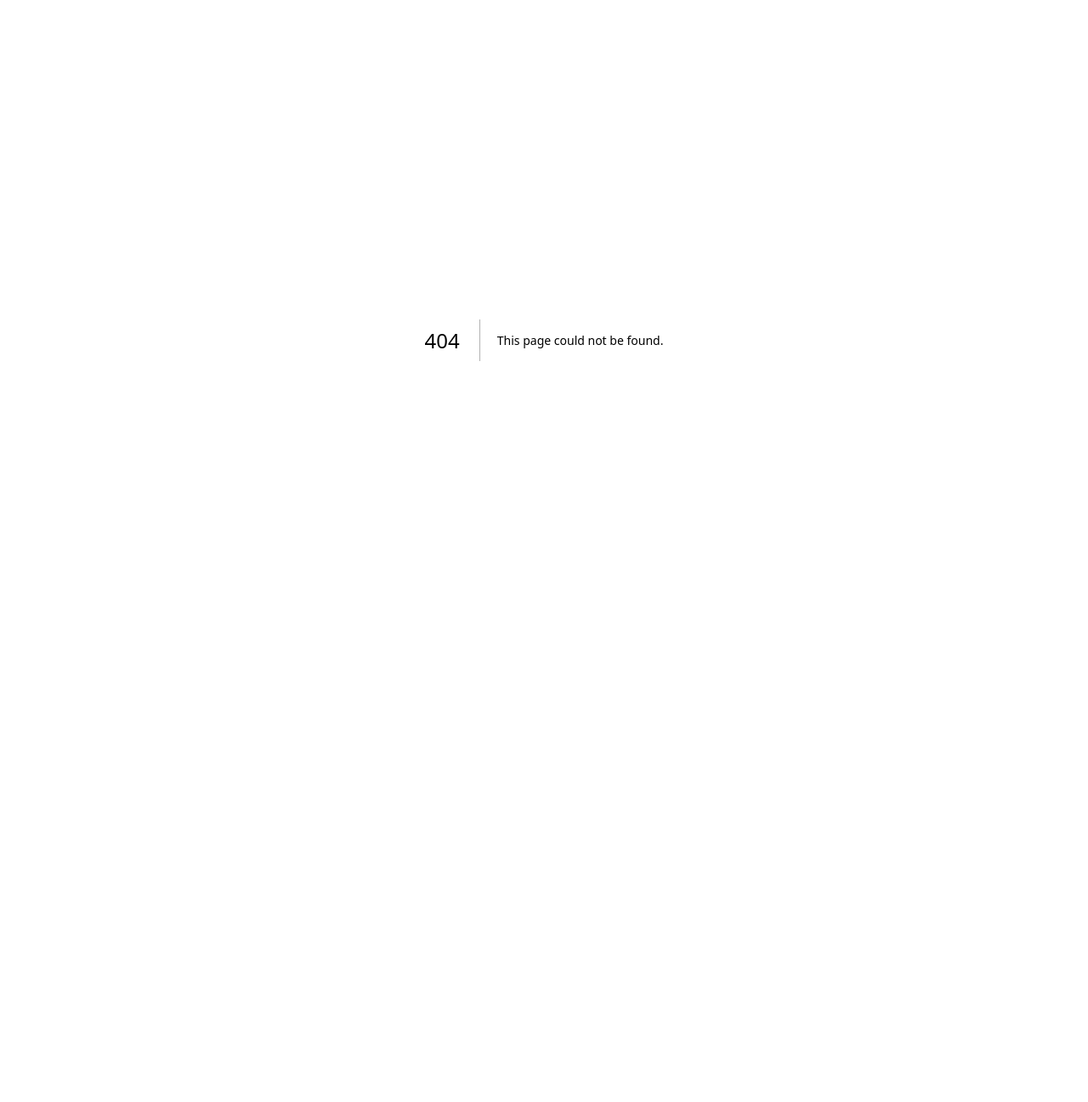
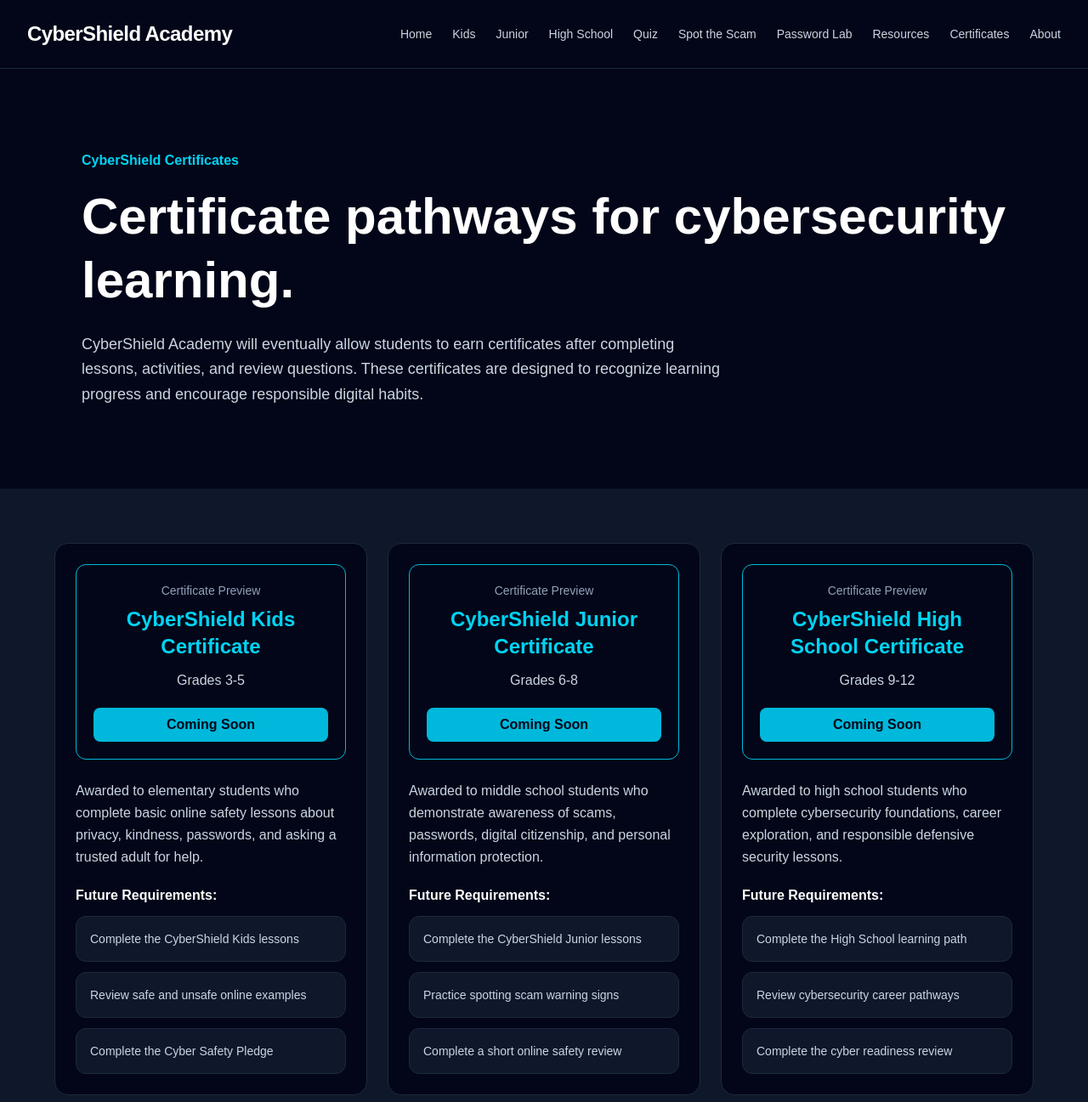
Before and after one commit to sanjith-cpu/cybershield-academy, a Next.js app: page /certificates in a window 1280 px wide. Before the commit this address had no page. Shown: the top 1297 px of the page at 85% size. Before the commit the page ends 800 px from the top, so only its background shows below. Built offline with nearby package versions, Linux system fonts and the light colour scheme.

Commit message:
Add certificate pathways page

```diff
--- /dev/null
+++ b/app/certificates/page.tsx
@@ -0,0 +1,151 @@
+import Footer from "@/components/Footer";
+import Navbar from "@/components/Navbar";
+
+const certificates = [
+  {
+    title: "CyberShield Kids Certificate",
+    audience: "Grades 3-5",
+    description:
+      "Awarded to elementary students who complete basic online safety lessons about privacy, kindness, passwords, and asking a trusted adult for help.",
+    requirements: [
+      "Complete the CyberShield Kids lessons",
+      "Review safe and unsafe online examples",
+      "Complete the Cyber Safety Pledge",
+    ],
+  },
+  {
+    title: "CyberShield Junior Certificate",
+    audience: "Grades 6-8",
+    description:
+      "Awarded to middle school students who demonstrate awareness of scams, passwords, digital citizenship, and personal information protection.",
+    requirements: [
+      "Complete the CyberShield Junior lessons",
+      "Practice spotting scam warning signs",
+      "Complete a short online safety review",
+    ],
+  },
+  {
+    title: "CyberShield High School Certificate",
+    audience: "Grades 9-12",
+    description:
+      "Awarded to high school students who complete cybersecurity foundations, career exploration, and responsible defensive security lessons.",
+    requirements: [
+      "Complete the High School learning path",
+      "Review cybersecurity career pathways",
+      "Complete the cyber readiness review",
+    ],
+  },
+];
+
+export default function CertificatesPage() {
+  return (
+    <main className="min-h-screen bg-slate-950 text-white">
+      <Navbar />
+
+      <section className="px-8 py-24 max-w-6xl mx-auto">
+        <p className="mb-4 text-cyan-400 font-semibold">
+          CyberShield Certificates
+        </p>
+
+        <h1 className="text-4xl md:text-6xl font-extrabold leading-tight mb-6">
+          Certificate pathways for cybersecurity learning.
+        </h1>
+
+        <p className="text-lg text-slate-300 leading-relaxed max-w-3xl">
+          CyberShield Academy will eventually allow students to earn certificates
+          after completing lessons, activities, and review questions. These
+          certificates are designed to recognize learning progress and encourage
+          responsible digital habits.
+        </p>
+      </section>
+
+      <section className="px-8 py-16 bg-slate-900">
+        <div className="max-w-6xl mx-auto grid md:grid-cols-3 gap-6">
+          {certificates.map((certificate) => (
+            <div
+              key={certificate.title}
+              className="rounded-2xl bg-slate-950 border border-slate-800 p-6 hover:border-cyan-500 transition"
+            >
+              <div className="rounded-xl border border-cyan-500 p-5 mb-6 text-center">
+                <p className="text-sm text-slate-400 mb-2">
+                  Certificate Preview
+                </p>
+
+                <h2 className="text-2xl font-bold text-cyan-400 mb-3">
+                  {certificate.title}
+                </h2>
+
+                <p className="text-slate-300">{certificate.audience}</p>
+
+                <div className="mt-5 rounded-lg bg-cyan-500 px-4 py-2 text-slate-950 font-semibold">
+                  Coming Soon
+                </div>
+              </div>
+
+              <p className="text-slate-300 leading-relaxed mb-5">
+                {certificate.description}
+              </p>
+
+              <h3 className="font-bold mb-3">Future Requirements:</h3>
+
+              <div className="space-y-3">
+                {certificate.requirements.map((requirement) => (
+                  <div
+                    key={requirement}
+                    className="rounded-xl border border-slate-800 bg-slate-900 p-4 text-sm text-slate-300"
+                  >
+                    {requirement}
+                  </div>
+                ))}
+              </div>
+            </div>
+          ))}
+        </div>
+      </section>
+
+      <section className="px-8 py-16">
+        <div className="max-w-5xl mx-auto grid md:grid-cols-2 gap-8">
+          <div className="rounded-2xl bg-slate-900 border border-slate-800 p-6">
+            <h2 className="text-3xl font-bold mb-4">
+              Why certificates matter
+            </h2>
+
+            <p className="text-slate-300 leading-relaxed">
+              Certificates give students a clear goal to work toward. They also
+              help teachers, parents, and schools see that students have
+              completed key cybersecurity awareness topics.
+            </p>
+          </div>
+
+          <div className="rounded-2xl bg-slate-900 border border-slate-800 p-6">
+            <h2 className="text-3xl font-bold mb-4">
+              Future improvement
+            </h2>
+
+            <p className="text-slate-300 leading-relaxed">
+              In a later version, CyberShield Academy can generate certificates
+              after students complete lessons, quizzes, and activities. For now,
+              this page shows the planned certificate system.
+            </p>
+          </div>
+        </div>
+      </section>
+
+      <section className="px-8 py-16 bg-slate-900">
+        <div className="max-w-4xl mx-auto text-center">
+          <h2 className="text-3xl font-bold mb-4">
+            Learning recognition, not official certification
+          </h2>
+
+          <p className="text-slate-300 leading-relaxed">
+            CyberShield Academy certificates are educational recognition badges.
+            They are meant to motivate students and show learning progress, not
+            replace official industry certifications.
+          </p>
+        </div>
+      </section>
+
+      <Footer />
+    </main>
+  );
+}
--- a/app/page.tsx
+++ b/app/page.tsx
@@ -126,6 +126,11 @@ export default function Home() {
   		description="Students, parents, and teachers can review cybersecurity vocabulary, safety checklists, and scam warning 			signs."
   		href="/resources"
 	    />
+	    <FeatureCard
+  		title="Certificate Pathways"
+  		description="Students can preview future CyberShield certificates for Kids, Junior, and High School learning paths."
+  		href="/certificates"
+	    />
           </div>
         </div>
       </section>
--- a/components/Navbar.tsx
+++ b/components/Navbar.tsx
@@ -40,6 +40,10 @@ export default function Navbar() {
           Resources
         </Link>
 
+        <Link href="/certificates" className="hover:text-white transition">
+          Certificates
+        </Link>
+
         <Link href="/about" className="hover:text-white transition">
           About
         </Link>
```
